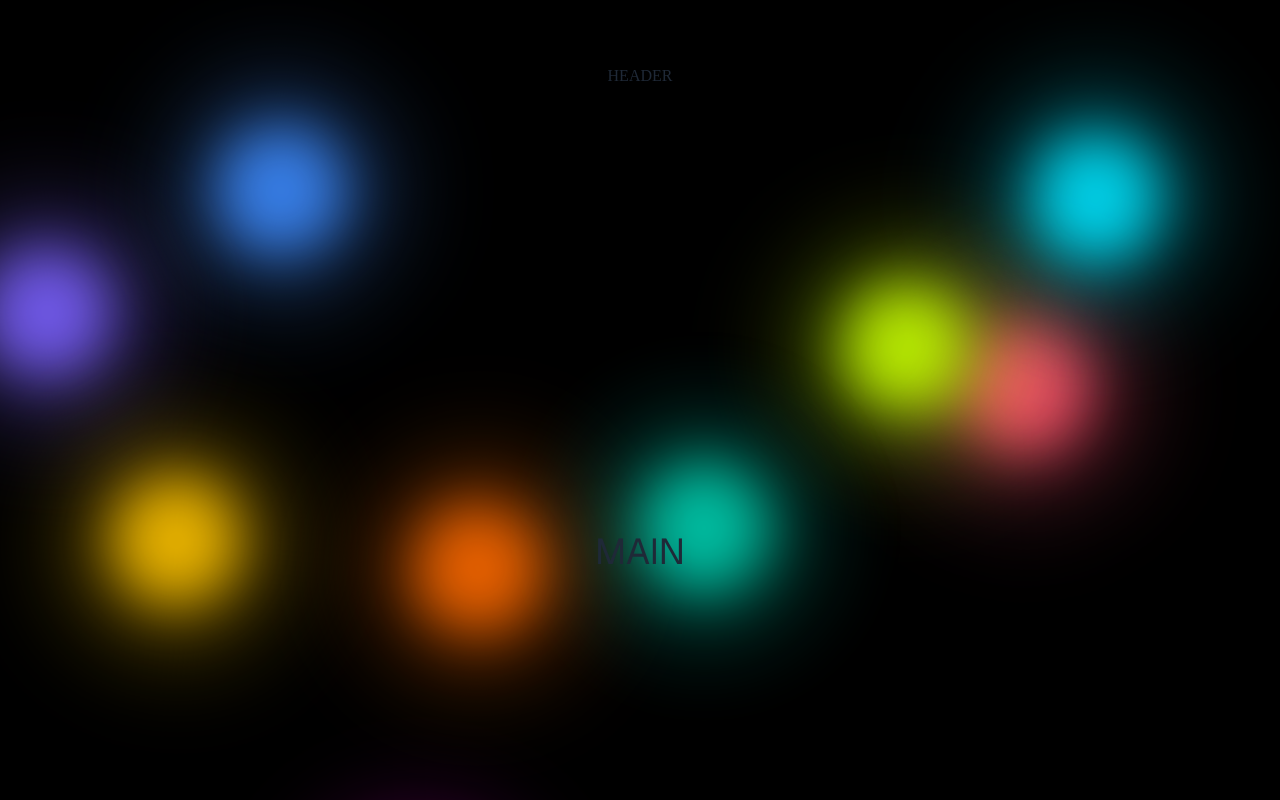
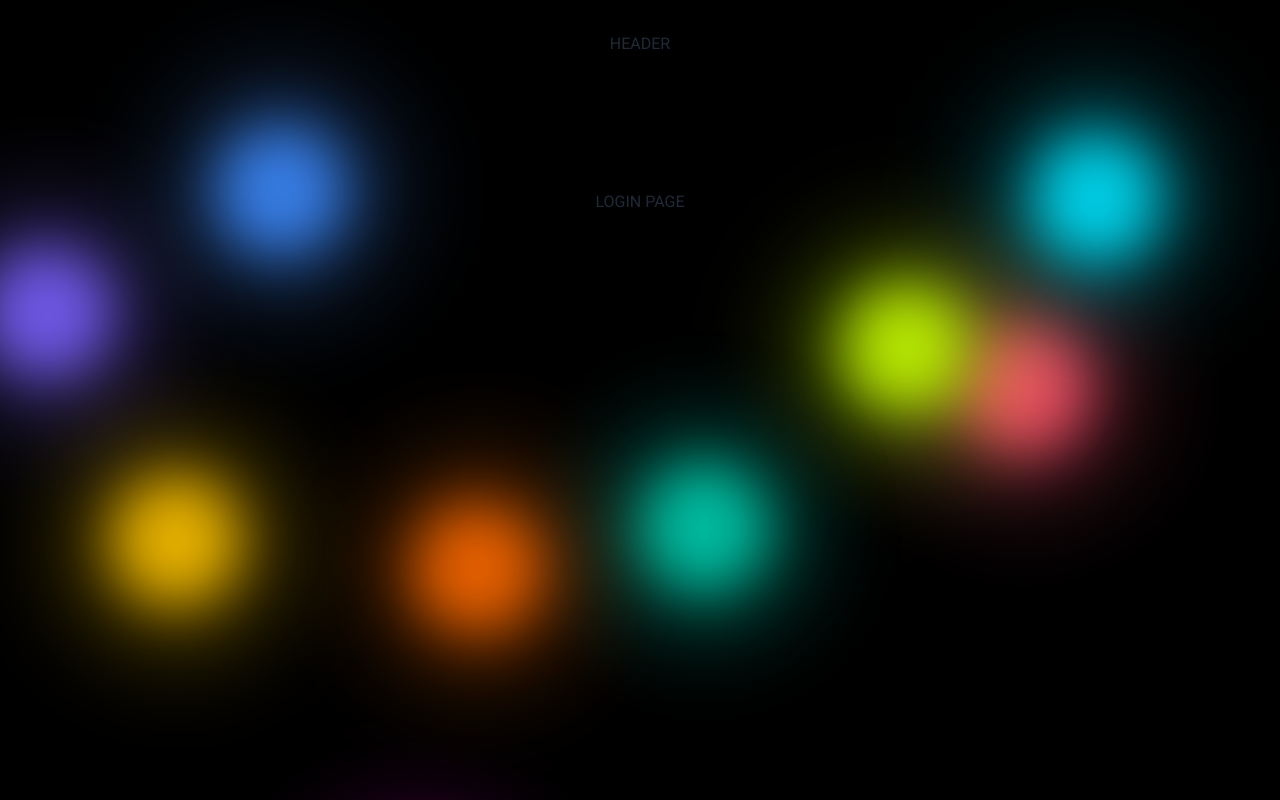
Before and after one commit to sabaudianin/ai-image, a Next.js app: page / in a window 1280 px wide. Shown: the top 800 px of the page. Built offline with nearby package versions, Linux system fonts and the light colour scheme.

Commit message:
set global font and alternative font

```diff
--- a/src/app/globals.css
+++ b/src/app/globals.css
@@ -1,3 +1,4 @@
 @import "tailwindcss";
 @import "../styles/tokens.css";
 @import "../styles/animations.css";
+@import "../styles/base.css";
--- a/src/app/layout.tsx
+++ b/src/app/layout.tsx
@@ -1,24 +1,28 @@
 import type { Metadata } from "next";
-import { Geist, Geist_Mono } from "next/font/google";
+import { Roboto, Noto_Sans } from "next/font/google";
 import { Background } from "@/ui/background/Background";
 import "./globals.css";
 
 import { ToasterProvider } from "@/components/ToasterProvider/ToasterProvider";
 
-const geistSans = Geist({
-  variable: "--font-geist-sans",
-  subsets: ["latin"],
-});
-
-const geistMono = Geist_Mono({
-  variable: "--font-geist-mono",
-  subsets: ["latin"],
-});
-
 export const metadata: Metadata = {
   title: "Ai Images Generator",
   description: "Generated Images from Description",
 };
+
+const roboto = Roboto({
+  subsets: ["latin"],
+  weight: ["400", "500", "700"],
+  variable: "--font-roboto",
+  display: "swap",
+});
+
+const notoSans = Noto_Sans({
+  subsets: ["latin"],
+  weight: ["400", "700"],
+  variable: "--font-noto",
+  display: "swap",
+});
 
 export default function RootLayout({
   children,
@@ -26,10 +30,11 @@ export default function RootLayout({
   children: React.ReactNode;
 }>) {
   return (
-    <html lang="en">
-      <body
-        className={`${geistSans.variable} ${geistMono.variable} antialiased min-h-dvh w-full bg-black`}
-      >
+    <html
+      lang="en"
+      className={`${roboto.variable} ${notoSans.variable}`}
+    >
+      <body className="antialiased min-h-dvh w-full bg-black font-roboto">
         <a
           href="#main-content"
           className="sr-only focus:not-sr-only fixed top-2 left-2 z-50 rounded px-3 py-1 border bg-[--background] text-[--foreground] shadow focus:outline-none focus:ring-2 focus:ring-[--brand]"
@@ -38,17 +43,17 @@ export default function RootLayout({
         </a>
         <Background />
         <div className="relative z-10 flex min-h-dvh flex-col">
-          <header className="p-8">
+          <header className="fixed inset-x-0 top-0 z-30 h-24 md:h-28 ">
             <div className="p-8 text-center">HEADER</div>
           </header>
           <ToasterProvider />
           <main
             id="main-content"
-            className="w-full flex-1"
+            className="w-full flex-1 flex flex-col pt-24 md:pt-28"
           >
             {children}
           </main>
-          <footer className=" p-8  text-center">Footer</footer>
+          <footer className=" p-8 text-center">Footer</footer>
         </div>
       </body>
     </html>
--- a/src/app/login/page.tsx
+++ b/src/app/login/page.tsx
@@ -4,7 +4,7 @@ import { AuthWithGoogle } from "@/components/AuthWithGoogle/AuthWithGoogle";
 
 export default function LoginPage() {
   return (
-    <section className="grid place-items-center mx-auto space-y-8 ">
+    <section className=" flex-1 grid place-items-center mx-auto space-y-8 w-full">
       <div className="text-center bg-white/10 p-8 rounded">
         <h2 className="text-xl font-semibold p-4">Log In</h2>
         <MagicLinkForm />
--- a/src/app/page.tsx
+++ b/src/app/page.tsx
@@ -1,9 +1,11 @@
+"use client";
+
+import Link from "next/link";
+
 export default function Home() {
   return (
-    <div className="font-sans grid grid-rows-[20px_1fr_20px] items-center justify-items-center min-h-screen p-8 pb-20 gap-16 sm:p-20 ">
-      <main className="flex flex-col gap-[32px] text-4xl row-start-2">
-        MAIN
-      </main>
-    </div>
+    <section className="font-sans grid grid-rows-[20px_1fr_20px] items-center justify-items-center min-h-screen p-8 pb-20 gap-16 sm:p-20 ">
+      <Link href="/login">LOGIN PAGE</Link>
+    </section>
   );
 }
--- a/src/styles/base.css
+++ b/src/styles/base.css
@@ -0,0 +1,14 @@
+@theme {
+  --font-sans: var(--font-roboto), ui-sans-serif, system-ui, -apple-system,
+    Segoe UI, Roboto, "Helvetica Neue", Arial, "Noto Sans", sans-serif;
+
+  --font-alt: var(--font-noto), ui-sans-serif, system-ui, -apple-system,
+    Segoe UI, Roboto, "Helvetica Neue", Arial, "Noto Sans", sans-serif;
+}
+
+.font-roboto {
+  font-family: var(--font-roboto), ui-sans-serif, system-ui, sans-serif;
+}
+.font-noto {
+  font-family: var(--font-noto), ui-sans-serif, system-ui, sans-serif;
+}
--- a/src/styles/tokens.css
+++ b/src/styles/tokens.css
@@ -40,8 +40,6 @@ html,
 body {
   background: var(--background);
   color: var(--foreground);
-  font-family: var(--font-sans), system-ui, -apple-system, Segoe UI, Roboto,
-    "Helvetica Neue", Arial, "Noto Sans", "Apple Color Emoji", "Segoe UI Emoji";
 }
 
 :where(a, button, input, textarea, select):focus-visible {
```
